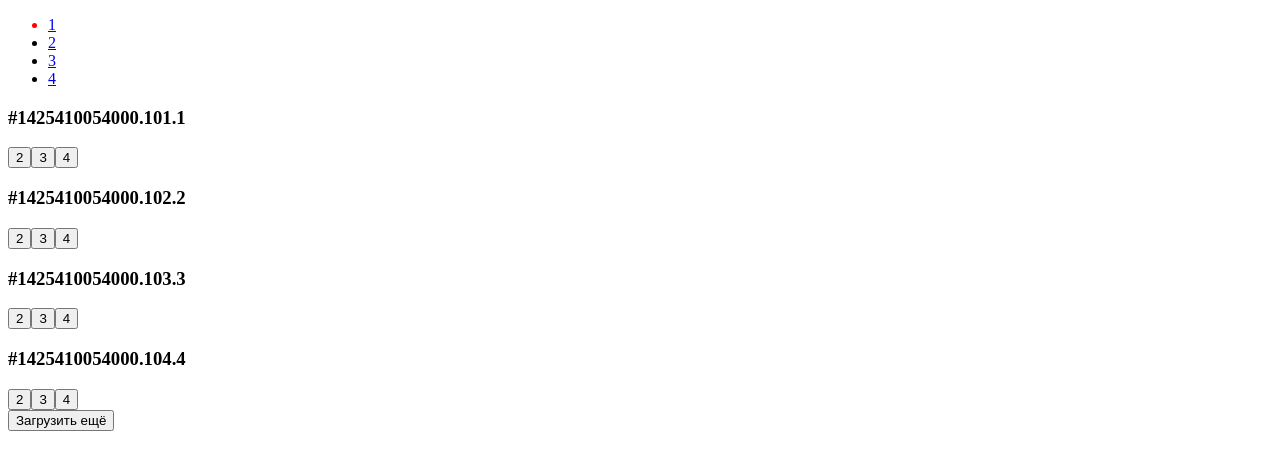
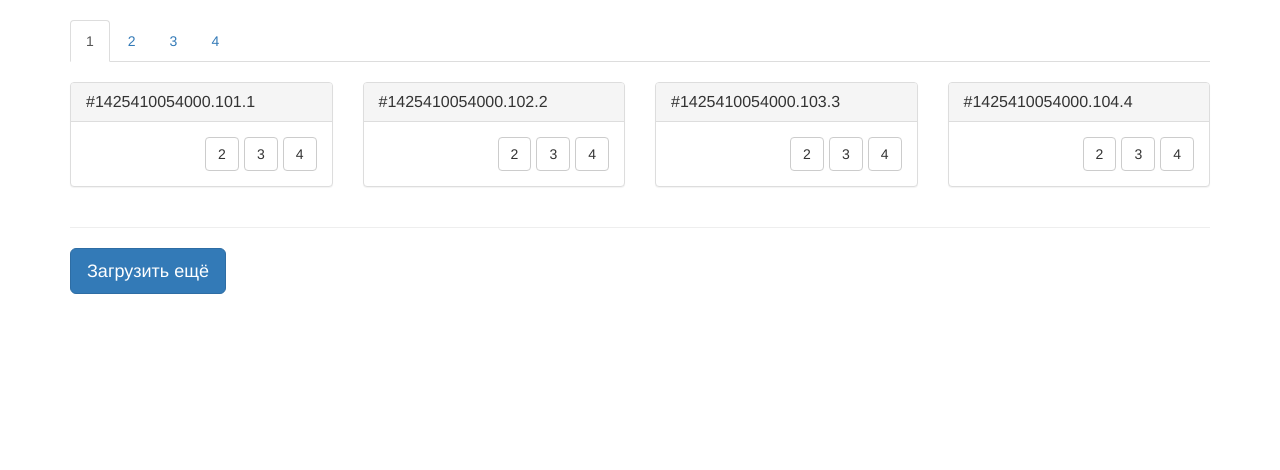
Before and after one commit to svkolm/dispatcher-workspace, a plain HTML site: page index.html in a window 1280 px wide. Drawn offline with nearby package versions, Linux system fonts and the light colour scheme; some packages are replaced by stand-ins of ours.

Commit message:
bootstrap

```diff
--- a/index.html
+++ b/index.html
@@ -6,7 +6,7 @@
   <meta name="description"
     content="Тестовое задание Findmeals. Простенький интерфейс диспетчера курьерской службы" />
 
-  <link href="style.css" rel="stylesheet" />
+  <link rel="stylesheet" href="https://maxcdn.bootstrapcdn.com/bootstrap/3.3.2/css/bootstrap.min.css">
 
   <!-- Angular -->
   <script src="https://ajax.googleapis.com/ajax/libs/angularjs/1.3.8/angular.min.js"></script>
@@ -30,14 +30,26 @@
 </head>
 
 <body>
-  <ul ng-controller="Tab as tab">
-    <li ng-repeat="section in tab.sections()"
-      class="{{tab.isActive(section)?'active':''}}">
-
-      <a href="#/section/{{section}}">{{section}}</a>
-    </li>
-  </ul>
-
-  <main ng-view></main>
+  <div class="container">
+    <div class="row">
+      <div class="col-xs-12">
+        <br />
+        <ul class="nav nav-tabs" ng-controller="Tab as tab">
+          <li ng-repeat="section in tab.sections()"
+            class="{{tab.isActive(section)?'active':''}}"
+          >
+            <a href="#/section/{{section}}">{{section}}</a>
+          </li>
+        </ul>
+        <br />
+      </div>
+    </div>
+    <div class="row">
+      <div class="col-xs-12">
+        <main ng-view></main>
+        <br />
+      </div>
+    </div>
+  </div>
 </body>
 </html>
--- a/section/section.html
+++ b/section/section.html
@@ -1,12 +1,28 @@
-<div ng-controller="Order as order">
-  <div ng-repeat="sectionOrder in order.activeSection()">
-    <h3>{{sectionOrder}}</h3>
-
-    <button ng-repeat="availSection in order.availSections()"
-      ng-click="order.moveTo(sectionOrder, availSection)"
-    >{{availSection}}</button>
+<div class="row" ng-controller="Order as order">
+  <div class="col-xs-12 col-sm-6 col-md-4 col-lg-3"
+    ng-repeat="sectionOrder in order.activeSection()"
+  >
+    <div class="panel panel-default">
+      <div class="panel-heading">
+        <h3 class="panel-title">{{sectionOrder}}</h3>
+      </div>
+      <div class="panel-body">
+        <div class="btn-toolbar pull-right">
+          <button class="btn btn-default"
+            ng-repeat="availSection in order.availSections()"
+            ng-click="order.moveTo(sectionOrder, availSection)"
+          >{{availSection}}</button>
+        </div>
+      </div>
+    </div>
   </div>
 </div>
-<button ng-controller="OrderLoading as orderLoading"
-  ng-click="orderLoading.load()"
->Загрузить ещё</button>
+<hr />
+<div class="row">
+  <div class="col-xs-12">
+    <button class="btn btn-primary btn-lg"
+      ng-controller="OrderLoading as orderLoading"
+      ng-click="orderLoading.load()"
+    >Загрузить ещё</button>
+  </div>
+</div>
--- a/style.css
+++ /dev/null
@@ -1,3 +0,0 @@
-.active {
-  color: red
-}
```
